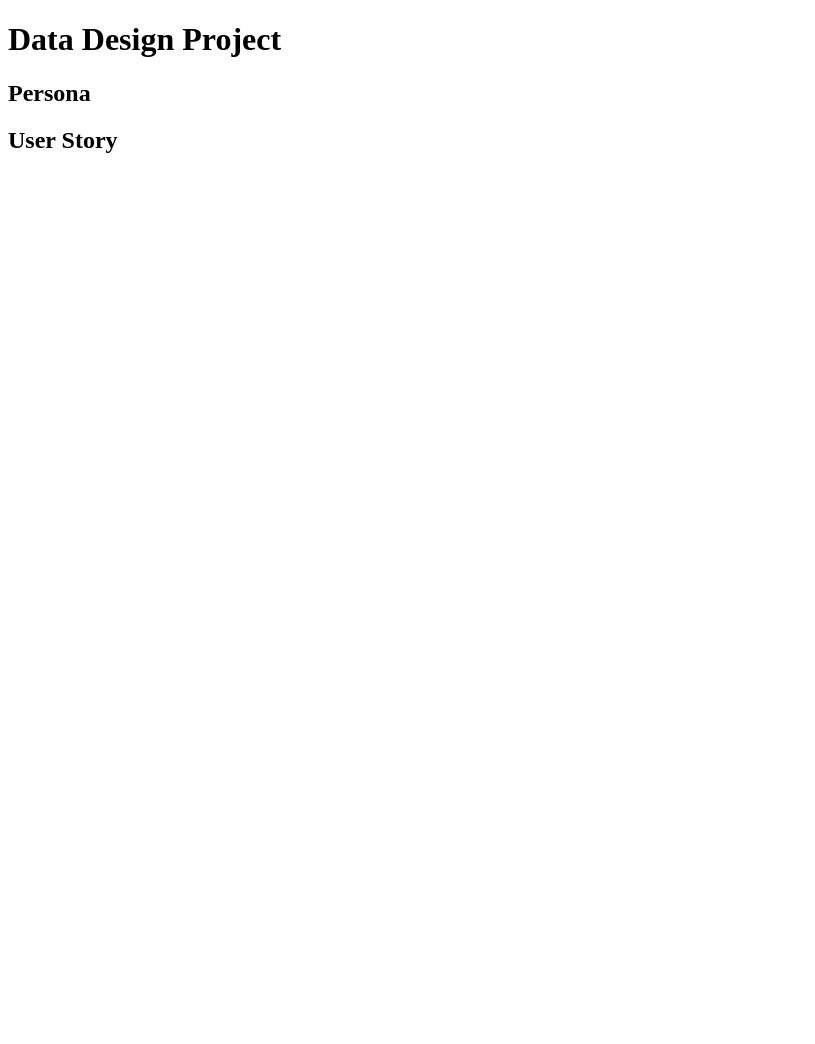
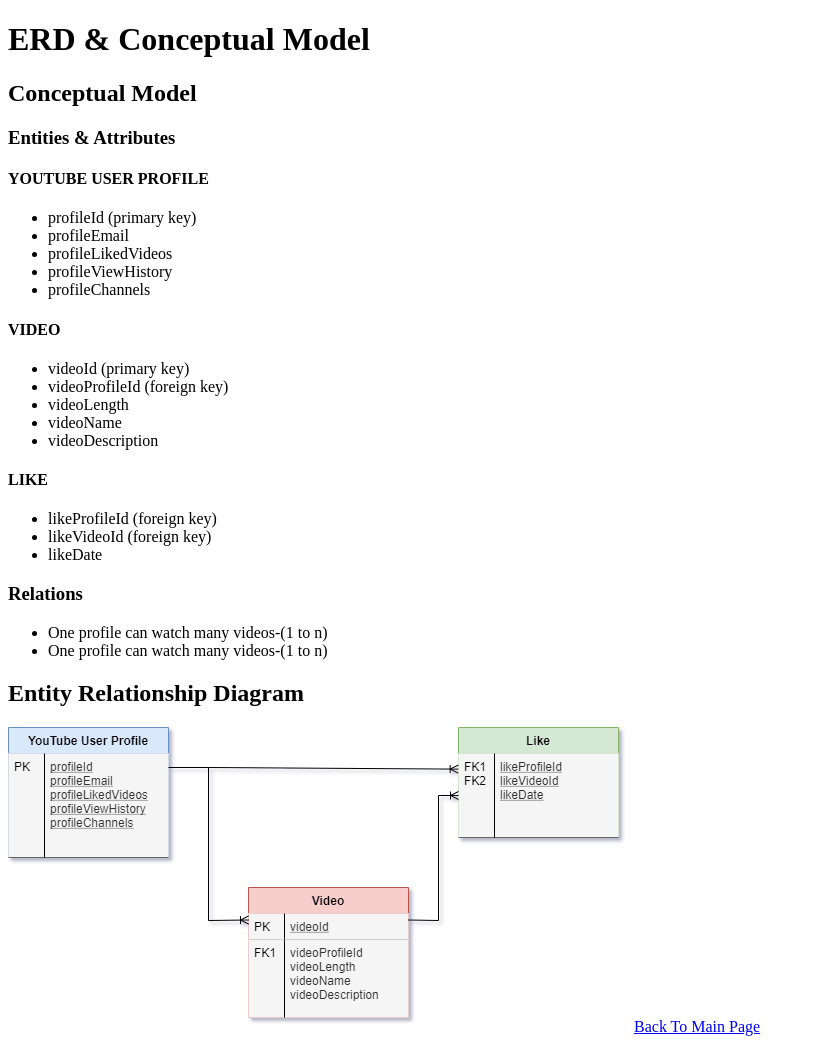
Before and after one commit to rmnunn/data-design, a PHP site: page /conceptual-model.php in a window 1280 px wide. Shown: the whole page, without its empty margins (0-815 px from the left). Before the commit the page ends 153 px from the top, so only its background shows below. Run offline with PHP 8.4, Linux system fonts and the light colour scheme.

Commit message:
Added a conceptual model PHP page and added the ERD and conceptual model to that page

```diff
--- a/Epic/conceptual-model.php
+++ b/Epic/conceptual-model.php
@@ -2,9 +2,41 @@
 <html lang="en">
 <head>
 	<meta charset="UTF-8">
-	<title>Data Design Project</title>
+	<title>ERD and Conceptual Model</title>
 </head>
-<h1>Data Design Project</h1>
-<h2>Persona</h2>
-<h2>User Story</h2>
+<body>
+	<h1>ERD & Conceptual Model</h1>
+	<h2>Conceptual Model</h2>
+	<h3>Entities & Attributes</h3>
+	<h4>YOUTUBE USER PROFILE</h4>
+	<ul>
+		<li>profileId (primary key)</li>
+		<li>profileEmail</li>
+		<li>profileLikedVideos</li>
+		<li>profileViewHistory</li>
+		<li>profileChannels</li>
+	</ul>
+	<h4>VIDEO</h4>
+	<ul>
+		<li>videoId (primary key)</li>
+		<li>videoProfileId (foreign key)</li>
+		<li>videoLength</li>
+		<li>videoName</li>
+		<li>videoDescription</li>
+	</ul>
+	<h4>LIKE</h4>
+	<ul>
+		<li>likeProfileId (foreign key)</li>
+		<li>likeVideoId (foreign key)</li>
+		<li>likeDate</li>
+	</ul>
+	<h3>Relations</h3>
+		<ul>
+			<li>One profile can watch many videos-(1 to n)</li>
+			<li>One profile can watch many videos-(1 to n)</li>
+		</ul>
+	<h2>Entity Relationship Diagram</h2>
+		<img src="LetoYoutubeERD.png">
+	<a href="index.php">Back To Main Page</a>
+</body>
 </html>
--- a/Epic/index.php
+++ b/Epic/index.php
@@ -9,5 +9,6 @@
 	<p><a href="persona.php">Persona</a></p>
 	<p><a href="user-story.php">User Story</a></p>
 	<p><a href="user-case-interaction-flow.php">Use Case / Interaction Flow</a></p>
+	<p><a href="conceptual-model.php">ERD / Conceptual Model</a></p>
 </body>
 </html>
```
Also changed, not shown: Epic/user-case-interaction-flow.php (+4 -3 lines), Epic/LetoYoutubeERD.png (added).
